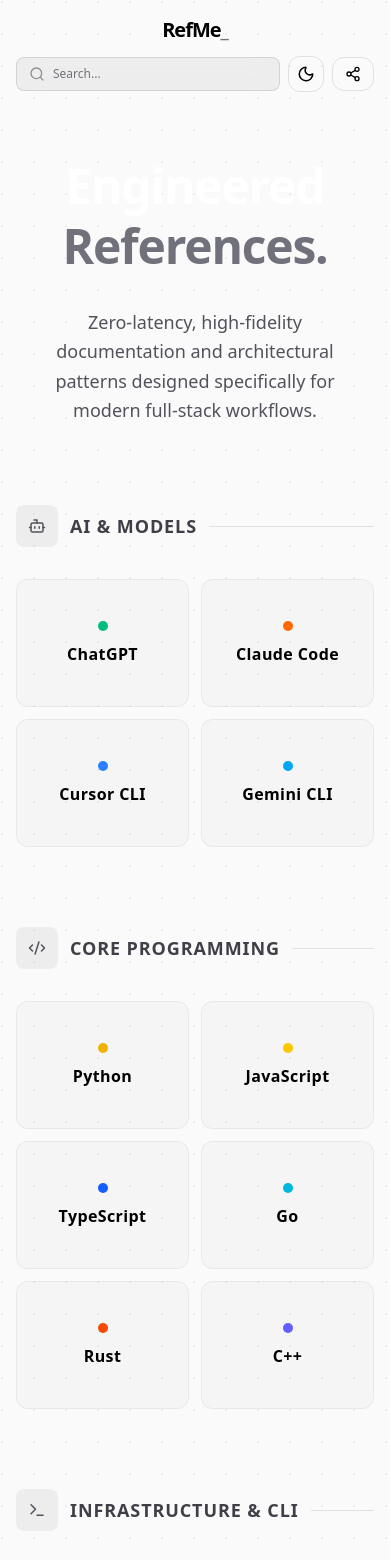
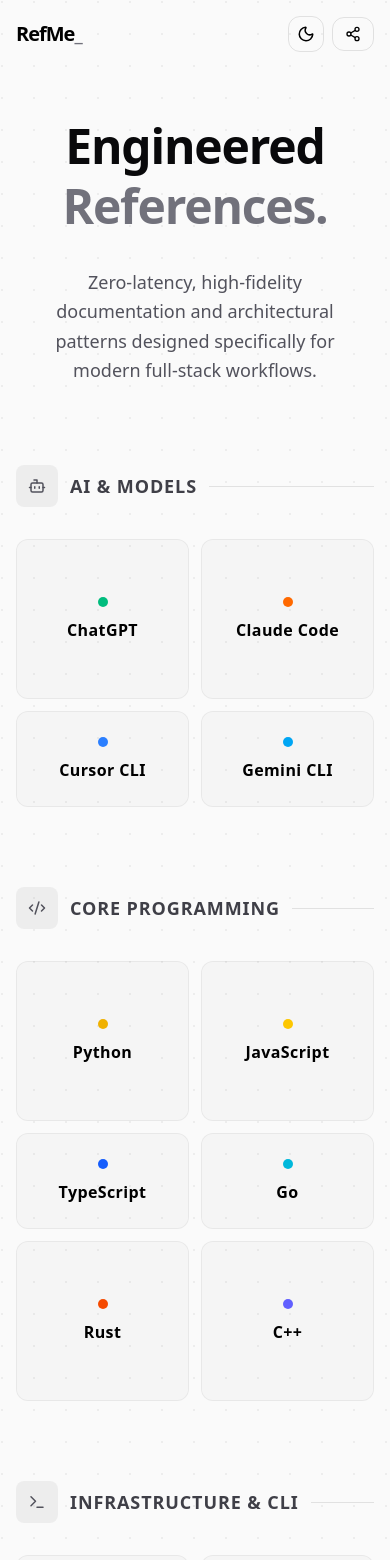
Before and after one commit to Yash-pluto/refme, a Next.js app in the folder frontend/: page / in a window 390 px wide. Shown: the top 1560 px of the page. Built offline with nearby package versions, Linux system fonts and the light colour scheme.

Commit message:
chore(frontend): fix the layout for Bento Grid > fix the mobile responsiveness

```diff
--- a/frontend/app/[topic]/page.tsx
+++ b/frontend/app/[topic]/page.tsx
@@ -3,7 +3,6 @@ import { useTheme } from "../../src/context/ThemeContext";
 
 import React, { useState, useEffect } from "react";
 import { useParams, useRouter } from "next/navigation";
-import { motion, useScroll, useSpring } from "framer-motion";
 import {
   ChevronLeft,
   Copy,
@@ -78,10 +77,6 @@ export default function ReferenceDetail() {
       : "text-zinc-900 hover:text-indigo-600",
   };
 
-  // Progressive Scroll Bar
-  const { scrollYProgress } = useScroll();
-  const scaleX = useSpring(scrollYProgress, { stiffness: 100, damping: 30 });
-
   // Handle intersection observer for active section highlighting
   useEffect(() => {
     const observer = new IntersectionObserver(
@@ -120,13 +115,7 @@ export default function ReferenceDetail() {
     <div
       className={`min-h-screen ${pageTheme.background} font-sans selection:bg-indigo-500/30`}
     >
-      {/* Top Progress Bar */}
-      <motion.div
-        className='fixed top-0 left-0 right-0 h-0.5 bg-indigo-500 z-100 origin-left'
-        style={{ scaleX }}
-      />
-
-      <div className='max-w-350 mx-auto flex flex-col xl:flex-row'>
+      <div className='max-w-[1400px] mx-auto flex flex-col xl:flex-row'>
         {/* LEFT SIDEBAR NAVIGATION */}
         <aside
           className={`hidden lg:block w-72 h-screen sticky top-0 p-8 pt-24 overflow-y-auto ${pageTheme.sidebar}`}
@@ -172,41 +161,34 @@ export default function ReferenceDetail() {
         <main className='grow px-6 md:px-16 lg:px-24 pt-24 pb-32'>
           {/* Header */}
           <header className='mb-20'>
-            <div className='flex flex-col gap-4 sm:flex-row sm:items-center sm:justify-between'>
-              <motion.div
-                initial={{ opacity: 0, y: 10 }}
-                animate={{ opacity: 1, y: 0 }}
-                className='flex items-center gap-3'
-              >
-                <span className='px-2 py-0.5 rounded-full bg-indigo-500/10 border border-indigo-500/20 text-indigo-400 text-[10px] font-bold uppercase tracking-wider'>
-                  {data.subtitle}
-                </span>
-              </motion.div>
-
+            <div className='flex items-center justify-between gap-3 mb-4'>
+              <span className='px-2 py-0.5 rounded-full bg-indigo-500/10 border border-indigo-500/20 text-indigo-400 text-[9px] sm:text-[10px] font-bold uppercase tracking-wider'>
+                {data.subtitle}
+              </span>
               <button
                 onClick={toggleTheme}
-                className={`inline-flex items-center justify-center rounded-2xl p-2.5 border transition ${pageTheme.button}`}
+                className={`inline-flex items-center justify-center rounded-lg p-1.5 sm:p-2 border transition flex-shrink-0 ${pageTheme.button}`}
+                aria-label='Toggle theme'
+                type='button'
               >
-                {darkMode ? <Sun size={18} /> : <Moon size={18} />}
+                {darkMode ? (
+                  <Sun size={16} className='sm:w-[18px] sm:h-[18px]' />
+                ) : (
+                  <Moon size={16} className='sm:w-[18px] sm:h-[18px]' />
+                )}
               </button>
             </div>
-            <motion.h1
-              initial={{ opacity: 0, y: 10 }}
-              animate={{ opacity: 1, y: 0 }}
-              transition={{ delay: 0.1 }}
+            <h1
               className={`text-5xl font-bold tracking-tight mb-6 ${pageTheme.heading}`}
             >
               {data.title}
               <span className='text-indigo-500'>.</span>
-            </motion.h1>
-            <motion.p
-              initial={{ opacity: 0, y: 10 }}
-              animate={{ opacity: 1, y: 0 }}
-              transition={{ delay: 0.2 }}
+            </h1>
+            <p
               className={`text-lg ${pageTheme.muted} max-w-2xl leading-relaxed`}
             >
               {data.description}
-            </motion.p>
+            </p>
           </header>
 
           {/* Dynamic Sections */}
@@ -262,9 +244,8 @@ export default function ReferenceDetail() {
                     // Render Code Blocks
                     if (item.type === "code") {
                       return (
-                        <motion.div
+                        <div
                           key={itemId}
-                          whileHover={{ y: -2 }}
                           className={`relative group rounded-xl overflow-hidden ${pageTheme.codeCard}`}
                         >
                           <div
@@ -302,7 +283,7 @@ export default function ReferenceDetail() {
                               {item.content}
                             </SyntaxHighlighter>
                           </div>
-                        </motion.div>
+                        </div>
                       );
                     }
                     return null;
--- a/frontend/app/components/BentoGrid.tsx
+++ b/frontend/app/components/BentoGrid.tsx
@@ -67,32 +67,15 @@ export default function BentoGrid({ darkMode, filteredData }: BentoGridProps) {
               />
             </div>
 
-            {/* Bento Grid - Masonry Layout with Dynamic Sizing */}
-            <div className='grid grid-cols-2 sm:grid-cols-3 md:grid-cols-4 lg:grid-cols-5 gap-3 sm:gap-4 md:gap-5 auto-rows-max'>
+            {/* Bento Grid - Professional Symmetrical Layout */}
+            <div className='grid grid-cols-2 sm:grid-cols-3 md:grid-cols-4 lg:grid-cols-5 gap-3 sm:gap-4 md:gap-5'>
               {section.items.map((item, index) => {
-                // Create masonry effect with random-looking but deterministic sizing
-                const sizePattern = index % 13;
-                let colSpan = "col-span-1";
-                let rowSpan = "row-span-1";
-
-                // Create varied sizes: some large, some medium, most small
-                if (sizePattern === 0 || sizePattern === 5) {
-                  colSpan = "sm:col-span-2 md:col-span-2";
-                  rowSpan = "sm:row-span-2 md:row-span-2";
-                } else if (sizePattern === 2 || sizePattern === 7) {
-                  colSpan = "sm:col-span-2";
-                  rowSpan = "sm:row-span-1";
-                } else if (sizePattern === 3 || sizePattern === 9) {
-                  rowSpan = "sm:row-span-2 md:row-span-2";
-                }
-
-                // Determine height based on size
-                let heightClass = "min-h-24 sm:min-h-28 md:min-h-32";
-                if (sizePattern === 0 || sizePattern === 5) {
-                  heightClass = "min-h-32 sm:min-h-48 md:min-h-56";
-                } else if (sizePattern === 3 || sizePattern === 9) {
-                  heightClass = "min-h-32 sm:min-h-48 md:min-h-56";
-                }
+                // Simple professional sizing: every 4th item is larger for visual interest
+                const isLarge = index % 4 === 0;
+                const colSpan = isLarge ? "sm:col-span-2" : "col-span-1";
+                const heightClass = isLarge
+                  ? "min-h-40 sm:min-h-48"
+                  : "min-h-24 sm:min-h-28";
 
                 return (
                   <MotionLink
@@ -100,7 +83,7 @@ export default function BentoGrid({ darkMode, filteredData }: BentoGridProps) {
                     href={item.href}
                     whileHover={{ scale: 1.02 }}
                     whileTap={{ scale: 0.98 }}
-                    className={`group relative overflow-hidden flex flex-col items-center justify-center gap-3 p-4 sm:p-5 md:p-6 rounded-xl sm:rounded-2xl border transition-all duration-300 ${colSpan} ${rowSpan} ${heightClass} ${cardTheme} ${item.border}`}
+                    className={`group relative overflow-hidden flex flex-col items-center justify-center gap-3 p-4 sm:p-5 md:p-6 rounded-xl sm:rounded-2xl border transition-all duration-300 ${colSpan} ${heightClass} ${cardTheme} ${item.border}`}
                     aria-label={`Navigate to ${item.name}`}
                   >
                     {/* Background overlay */}
--- a/frontend/app/components/Hero.tsx
+++ b/frontend/app/components/Hero.tsx
@@ -1,6 +1,4 @@
 "use client";
-
-import { motion } from "framer-motion";
 
 interface HeroProps {
   darkMode: boolean;
@@ -9,26 +7,21 @@ interface HeroProps {
 export default function Hero({ darkMode }: HeroProps) {
   return (
     <main className='flex flex-col items-center justify-center pt-12 sm:pt-16 md:pt-24 pb-20 sm:pb-28 md:pb-36 px-4 sm:px-6 relative z-10 text-center'>
-      <motion.div
-        initial={{ opacity: 0, y: 20 }}
-        animate={{ opacity: 1, y: 0 }}
-        transition={{ duration: 0.6 }}
-      >
-        <h1 className='text-5xl sm:text-6xl md:text-7xl lg:text-8xl xl:text-9xl font-black tracking-tight mb-8 sm:mb-12 leading-tight text-white'>
+      <div>
+        <h1
+          className={`text-5xl sm:text-6xl md:text-7xl lg:text-8xl xl:text-9xl font-black tracking-tight mb-8 sm:mb-12 leading-tight ${darkMode ? "text-white" : "text-zinc-950"}`}
+        >
           Engineered <br />
           <span className='text-zinc-500'>References.</span>
         </h1>
-      </motion.div>
+      </div>
 
-      <motion.p
-        initial={{ opacity: 0, y: 20 }}
-        animate={{ opacity: 1, y: 0 }}
-        transition={{ delay: 0.15, duration: 0.6 }}
+      <p
         className={`max-w-3xl text-lg sm:text-xl md:text-2xl px-2 leading-relaxed font-medium ${darkMode ? "text-zinc-300" : "text-zinc-600"}`}
       >
         Zero-latency, high-fidelity documentation and architectural patterns
         designed specifically for modern full-stack workflows.
-      </motion.p>
+      </p>
     </main>
   );
 }
--- a/frontend/app/components/Navbar.tsx
+++ b/frontend/app/components/Navbar.tsx
@@ -1,6 +1,5 @@
 "use client";
 
-import { motion } from "framer-motion";
 import { Search, Moon, Sun, Share2 } from "lucide-react";
 
 interface NavbarProps {
@@ -27,19 +26,16 @@ export default function Navbar({
     : "border-black/10 hover:bg-black/5";
 
   return (
-    <nav className='flex flex-col sm:flex-row items-center justify-between gap-3 sm:gap-4 px-4 py-4 sm:px-6 sm:py-6 lg:px-8 lg:py-8 relative z-20 max-w-7xl mx-auto w-full'>
-      <motion.div
-        initial={{ opacity: 0 }}
-        animate={{ opacity: 1 }}
-        transition={{ duration: 0.4 }}
-        className='text-xl sm:text-2xl font-black tracking-tighter'
-      >
+    <nav className='flex items-center justify-between gap-3 px-4 py-4 sm:px-6 sm:py-6 lg:px-8 lg:py-8 relative z-20 max-w-7xl mx-auto w-full'>
+      {/* Logo */}
+      <div className='text-xl sm:text-2xl font-black tracking-tighter flex-shrink-0'>
         RefMe<span className='text-zinc-500'>_</span>
-      </motion.div>
+      </div>
 
-      <div className='flex items-center gap-2 sm:gap-4 w-full sm:w-auto justify-between sm:justify-end flex-wrap'>
+      {/* Search Bar - Hidden on mobile, visible on sm+ */}
+      <div className='hidden sm:flex items-center gap-2 flex-1 max-w-xs'>
         <div
-          className={`flex items-center gap-2 sm:gap-3 ${panelClass} px-3 py-2 rounded-lg border backdrop-blur-md transition-colors flex-1 sm:flex-initial min-w-0 max-w-sm`}
+          className={`flex items-center gap-2 ${panelClass} px-3 py-2 rounded-lg border backdrop-blur-md transition-colors w-full`}
         >
           <Search size={16} className='opacity-40 flex-shrink-0' />
           <input
@@ -51,24 +47,29 @@ export default function Navbar({
             aria-label='Search references'
           />
           <kbd
-            className={`text-[8px] sm:text-[10px] opacity-30 border px-1.5 py-0.5 rounded-md font-mono hidden sm:inline-block ${darkMode ? "border-white" : "border-black"}`}
+            className={`text-[8px] opacity-30 border px-1.5 py-0.5 rounded-md font-mono hidden sm:inline-block ${darkMode ? "border-white" : "border-black"}`}
           >
             /
           </kbd>
         </div>
+      </div>
 
+      {/* Action Buttons */}
+      <div className='flex items-center gap-2'>
         <button
           onClick={toggleTheme}
-          className={`p-2 sm:p-2.5 rounded-xl border transition-all flex-shrink-0 ${buttonBorder}`}
+          className={`p-2 rounded-xl border transition-all ${buttonBorder}`}
           aria-label='Toggle dark mode'
+          type='button'
         >
           {darkMode ? <Sun size={18} /> : <Moon size={18} />}
         </button>
 
         <button
           onClick={onShare}
-          className={`flex items-center gap-1 sm:gap-2 px-3 sm:px-5 py-2 sm:py-2.5 rounded-xl border transition-all font-medium text-xs sm:text-sm flex-shrink-0 ${buttonBorder}`}
+          className={`flex items-center gap-1 px-3 py-2 rounded-xl border transition-all font-medium text-xs ${buttonBorder}`}
           aria-label='Share this page'
+          type='button'
         >
           <Share2 size={16} />
           <span className='hidden sm:inline'>Share</span>
--- a/frontend/app/page.tsx
+++ b/frontend/app/page.tsx
@@ -1,6 +1,5 @@
 "use client";
 import { useState } from "react";
-import { motion } from "framer-motion";
 import { useTheme } from "../src/context/ThemeContext";
 import Navbar from "./components/Navbar";
 import Hero from "./components/Hero";
@@ -153,7 +152,6 @@ export default function RefMeHero() {
   const theme = {
     page: darkMode ? "bg-[#050505] text-white" : "bg-zinc-50 text-black",
     overlay: darkMode ? "bg-indigo-500/10" : "bg-indigo-500/5",
-    overlay2: darkMode ? "bg-emerald-500/10" : "bg-emerald-500/5",
   };
 
   const handleShare = async () => {
@@ -188,40 +186,13 @@ export default function RefMeHero() {
     <div
       className={`${theme.page} min-h-screen transition-colors duration-500 relative overflow-hidden font-sans selection:bg-zinc-500/30`}
     >
-      {/* --- MODERN ENGINEERED BACKGROUND --- */}
+      {/* --- CLEAN DOTTED BACKGROUND --- */}
       <div className='absolute inset-0 z-0 overflow-hidden pointer-events-none'>
         <div
-          className='absolute inset-0 transition-opacity duration-500'
+          className='absolute inset-0'
           style={{
             backgroundImage: `radial-gradient(circle at 2px 2px, ${dotColor} 1px, transparent 0)`,
             backgroundSize: "32px 32px",
-          }}
-        />
-        <motion.div
-          animate={{ opacity: [0.1, 0.2, 0.1], scale: [1, 1.1, 1] }}
-          transition={{ duration: 15, repeat: Infinity, ease: "easeInOut" }}
-          className={`absolute rounded-full blur-[80px] sm:blur-[120px] ${theme.overlay}`}
-          style={{
-            top: "-20%",
-            left: "-10%",
-            width: "clamp(200px, 80vw, 50vw)",
-            height: "clamp(200px, 80vw, 50vw)",
-          }}
-        />
-        <motion.div
-          animate={{ opacity: [0.1, 0.15, 0.1], scale: [1, 1.2, 1] }}
-          transition={{
-            duration: 20,
-            repeat: Infinity,
-            ease: "easeInOut",
-            delay: 2,
-          }}
-          className={`absolute rounded-full blur-[80px] sm:blur-[120px] ${theme.overlay2}`}
-          style={{
-            top: "40%",
-            right: "-10%",
-            width: "clamp(180px, 70vw, 40vw)",
-            height: "clamp(180px, 70vw, 40vw)",
           }}
         />
       </div>
```
